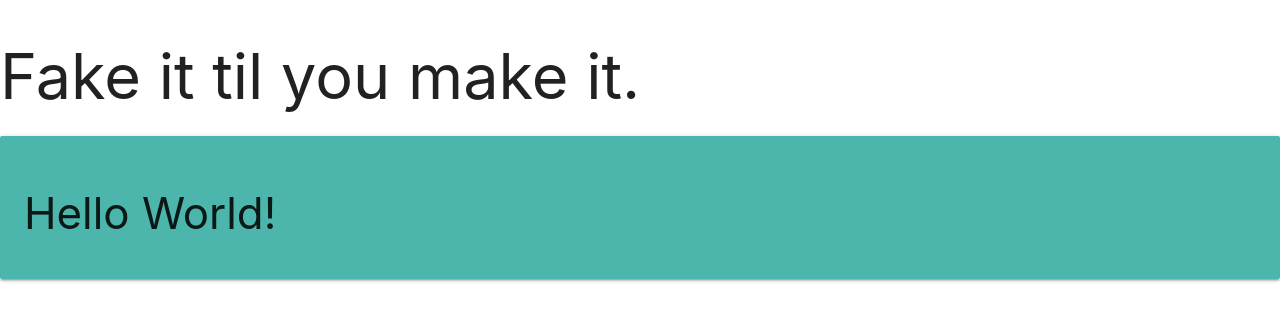
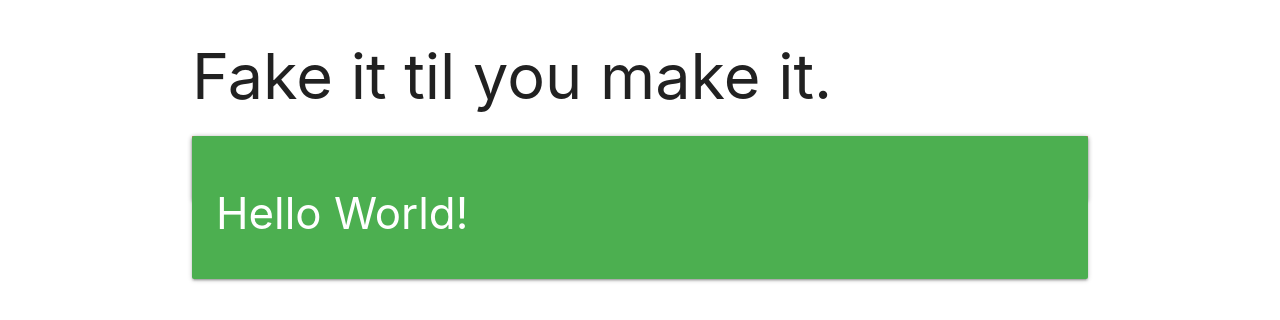
Before and after one commit to ejjonzey/html_blog_practice, a plain HTML site: page public/index.html in a window 1280 px wide. Drawn offline with nearby package versions, Linux system fonts and the light colour scheme.

Commit message:
created containers

```diff
--- a/public/index.html
+++ b/public/index.html
@@ -11,9 +11,13 @@
   <header>
     <div class=""><h1>Fake it til you make it.</h1></div>
   </header>
-  <body>
-      <div class="card-panel teal lighten-2"><h3>Hello World!</h3></div>
+  <nav class=""</nav>
+  <body class="container">
+      <div class="card-panel green lighten-0"><h3>Hello World!</h3></div>
       <div class=""</div>
       <div class=""</div>
    </body>
+   <footer>
+
+   </footer>
 </html>
```
